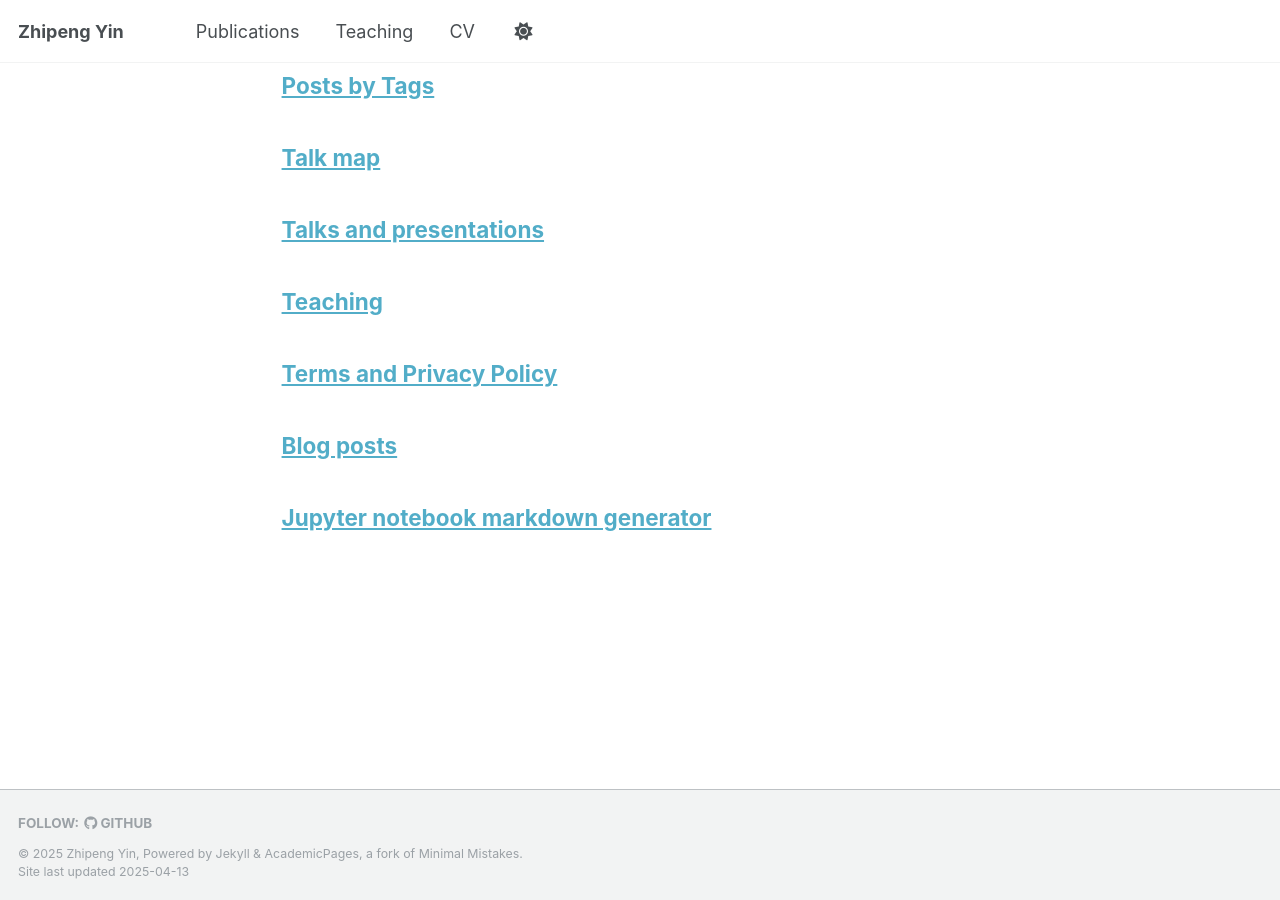
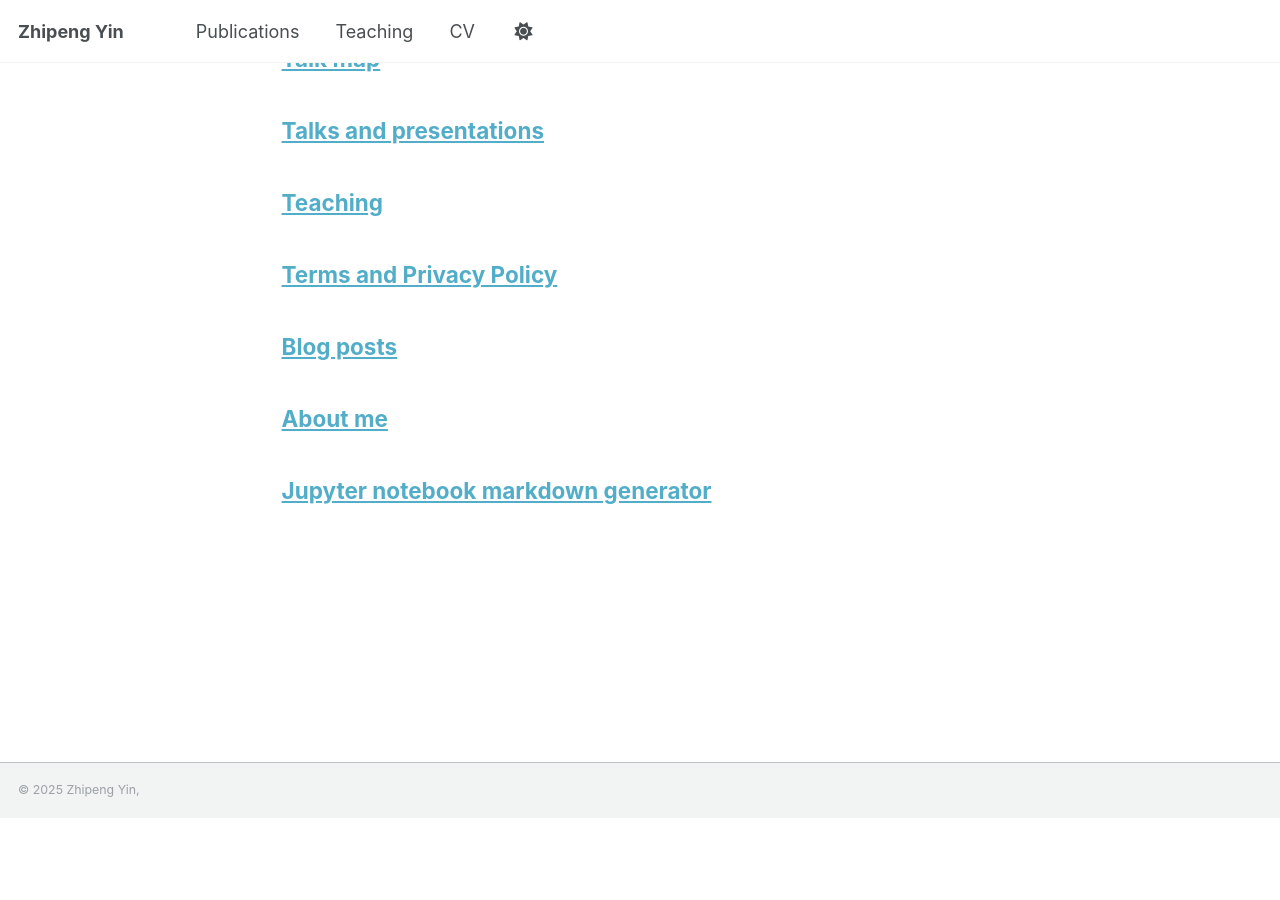
Before and after one commit to stefan0711/stefan0711.github.io, a Jekyll site: the page built from _pages/page-archive.html, in a window 1280 px wide and 900 px high, scrolled down 1063 px. Built offline with Jekyll 4.4.1, drawn with Linux system fonts in a browser that asks for light colours; after the commit the page ends 1880 px from its top, so only the background shows below that; some of the changed text lies outside the part shown.

Commit message:
config about

```diff
--- a/_includes/footer.html
+++ b/_includes/footer.html
@@ -1,25 +1,25 @@
 {% include base_path %}
 
-{% if site.author.github or site.author.bitbucket or site.atom_feed.hide != true %}
-<div class="page__footer-follow">
-  <ul class="social-icons">
-    {% if site.data.ui-text[site.locale].follow_label %}
-      <li><strong>{{ site.data.ui-text[site.locale].follow_label }}</strong></li>
-    {% endif %}
-    {% if site.author.github %}
-      <li><a href="http://github.com/{{ site.author.github }}"><i class="fab fa-github" aria-hidden="true"></i> GitHub</a></li>
-    {% endif %}
-    {% if site.author.bitbucket %}
-      <li><a href="http://bitbucket.org/{{ site.author.bitbucket }}"><i class="fab fa-bitbucket" aria-hidden="true"></i> Bitbucket</a></li>
-    {% endif %}
-    {% if site.atom_feed.hide != true %}
-    <li><a href="{% if site.atom_feed.path %}{{ site.atom_feed.path }}{% else %}{{ base_path }}/feed.xml{% endif %}"><i class="fa fa-fw fa-rss-square" aria-hidden="true"></i> {{ site.data.ui-text[site.locale].feed_label | default: "Feed" }}</a></li>
-    {% endif %}
-  </ul>
-</div>
-{% endif %}
+<!--{% if site.author.github or site.author.bitbucket or site.atom_feed.hide != true %}-->
+<!--<div class="page__footer-follow">-->
+<!--  <ul class="social-icons">-->
+<!--    {% if site.data.ui-text[site.locale].follow_label %}-->
+<!--      <li><strong>{{ site.data.ui-text[site.locale].follow_label }}</strong></li>-->
+<!--    {% endif %}-->
+<!--    {% if site.author.github %}-->
+<!--      <li><a href="http://github.com/{{ site.author.github }}"><i class="fab fa-github" aria-hidden="true"></i> GitHub</a></li>-->
+<!--    {% endif %}-->
+<!--    {% if site.author.bitbucket %}-->
+<!--      <li><a href="http://bitbucket.org/{{ site.author.bitbucket }}"><i class="fab fa-bitbucket" aria-hidden="true"></i> Bitbucket</a></li>-->
+<!--    {% endif %}-->
+<!--    {% if site.atom_feed.hide != true %}-->
+<!--    <li><a href="{% if site.atom_feed.path %}{{ site.atom_feed.path }}{% else %}{{ base_path }}/feed.xml{% endif %}"><i class="fa fa-fw fa-rss-square" aria-hidden="true"></i> {{ site.data.ui-text[site.locale].feed_label | default: "Feed" }}</a></li>-->
+<!--    {% endif %}-->
+<!--  </ul>-->
+<!--</div>-->
+<!--{% endif %}-->
 
 <div class="page__footer-copyright">
-  &copy; {{ site.time | date: '%Y' }} {{ site.name | default: site.title }}, {{ site.data.ui-text[site.locale].powered_by | default: "Powered by" }} <a href="http://jekyllrb.com" rel="nofollow">Jekyll</a> &amp; <a href="https://github.com/academicpages/academicpages.github.io">AcademicPages</a>, a fork of <a href="https://mademistakes.com/work/minimal-mistakes-jekyll-theme/" rel="nofollow">Minimal Mistakes</a>.<br />
+  &copy; {{ site.time | date: '%Y' }} {{ site.name | default: site.title }}, {{ site.data.ui-text[site.locale].<br />
   Site last updated {{ "now" | date: '%Y-%m-%d' %}}
 </div>
```
Also changed, not shown: _pages/about.md (+0 -11 lines).
